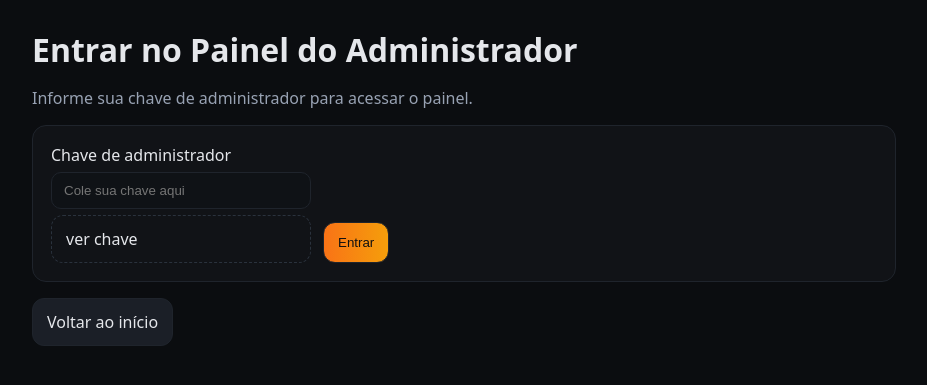
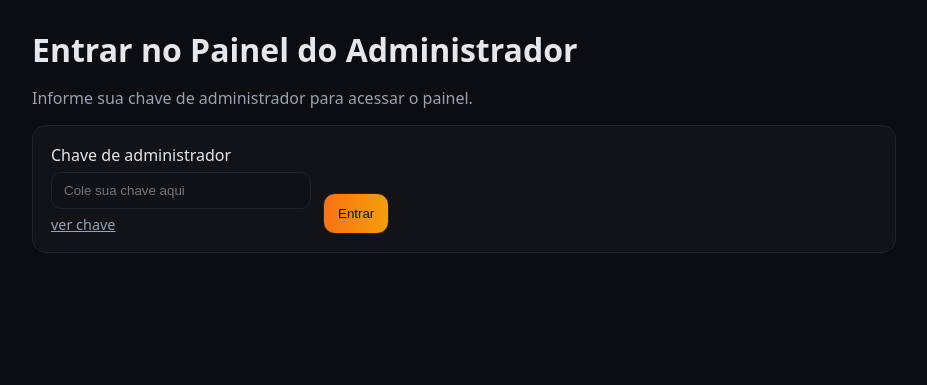
Before and after one commit to Jccasafus-hub/SchulzeVote, a Flask app: page /admin/login in a window 1280 px wide. Shown: the part 72-457 px from the top of the page, without its empty margins (176-1103 px from the left). Run offline with Flask 3, Linux system fonts and the light colour scheme.

Commit message:
Update admin_login.html

```diff
--- a/templates/admin_login.html
+++ b/templates/admin_login.html
@@ -1,4 +1,3 @@
-<!-- templates/admin_login.html -->
 {% extends "base_admin.html" %}
 {% block title %}SchulzeVote Admin · Login{% endblock %}
 
@@ -7,26 +6,27 @@
   <p class="muted">Informe sua chave de administrador para acessar o painel.</p>
 
   <div class="card">
-    <form method="POST" class="row" style="gap:12px; align-items:flex-end">
+    <!-- action preserva ?secret= que esteja na URL, para não “sumir” após POST inválido -->
+    <form method="POST"
+          action="{{ url_for('admin_bp.admin_login') }}{% if request.args.get('secret') %}?secret={{ request.args.get('secret')|urlencode }}{% endif %}"
+          class="row" style="gap:12px; align-items:flex-end">
       <div style="display:flex; flex-direction:column; gap:6px; min-width:260px">
         <label for="secret">Chave de administrador</label>
         <input id="secret" name="secret" type="password" placeholder="Cole sua chave aqui" required>
-        <a href="#" class="btn ghost" onclick="
-          const i=document.getElementById('secret');
-          i.type = (i.type==='password' ? 'text' : 'password');
-          this.blur();
-          return false;
-        ">ver chave</a>
+
+        <!-- Link discreto “ver chave” (sem .btn) -->
+        <a href="#"
+           onclick="const i=document.getElementById('secret'); i.type = (i.type==='password'?'text':'password'); this.blur(); return false;"
+           style="font-size:.9rem; color:var(--muted); text-decoration:underline; align-self:flex-start;">
+          ver chave
+        </a>
       </div>
+
       <button class="btn accent" type="submit">Entrar</button>
     </form>
   </div>
 
-  <div class="row" style="margin-top:16px">
-    {% if request.args.get('secret') %}
-      <a class="btn" href="/admin/?secret={{ request.args.get('secret')|urlencode }}">Voltar ao painel inicial</a>
-    {% else %}
-      <a class="btn" href="/">Voltar ao início</a>
-    {% endif %}
-  </div>
+  {# Removemos botões de navegação aqui para evitar duplicidade.
+     O base_admin.html deve controlar se mostra “Voltar ao painel” (quando há ?secret=)
+     ou “Voltar ao início” (sem secret). #}
 {% endblock %}
```
